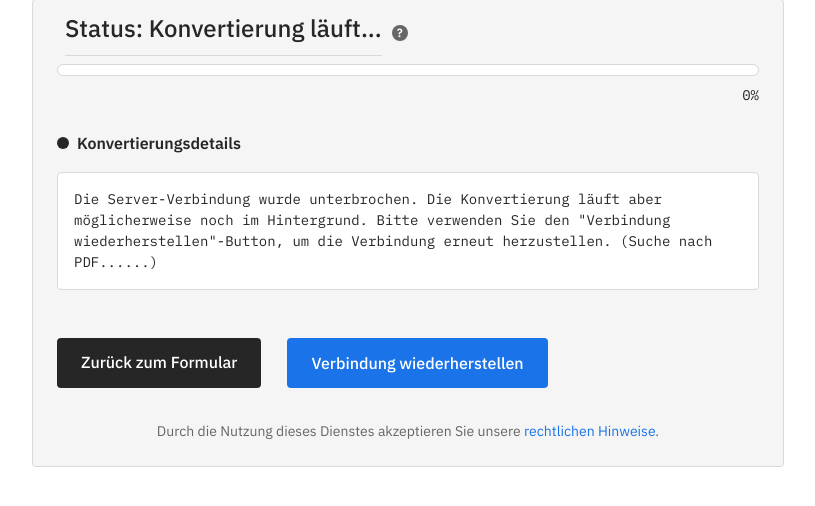
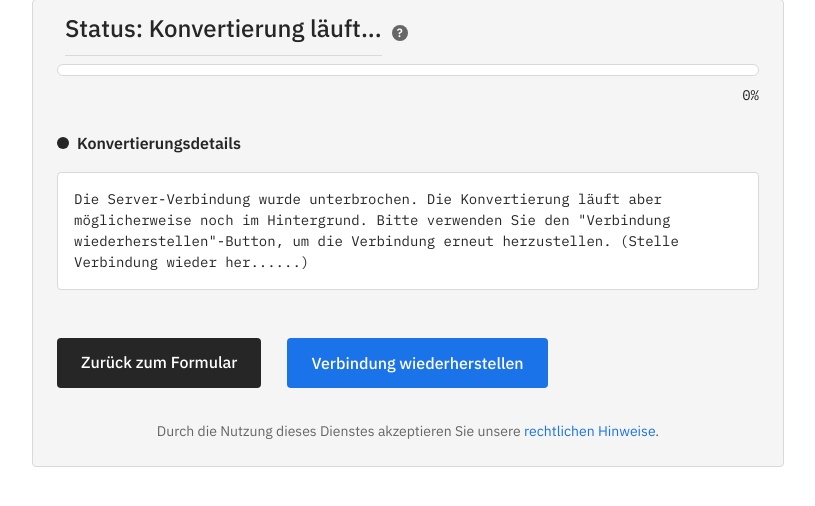
Before and after one commit to suntorytimed/epub_to_remarkable, a Python web app: template templates/progress.html in a window 1280 px wide. Shown: the part 154-660 px from the top of the page, without its empty margins (232-1047 px from the left). Run offline with Jinja, Linux system fonts and the light colour scheme; the template is opened without the code that fills it, so the values that code supplies are empty.

Commit message:
change status text

```diff
--- a/templates/progress.html
+++ b/templates/progress.html
@@ -121,7 +121,7 @@
 
             if (reconnectAttempt > 1) {
                 document.getElementById('status-message').textContent =
-                    `${i18n.translate('connectionLost')} (${i18n.translate('statusSearching')}...)`;
+                    `${i18n.translate('connectionLost')} (${i18n.translate('statusReconnecting')}...)`;
             }
 
             eventSource = new EventSource(`/progress/${jobId}`);
@@ -207,7 +207,7 @@
         function manualReconnect() {
             const statusText = document.getElementById('status-text');
             const statusMessage = document.getElementById('status-message');
-            statusText.textContent = i18n.translate('statusSearching');
+            statusText.textContent = i18n.translate('statusReconnecting');
             statusMessage.textContent = i18n.translate('reconnecting');
 
             reconnectAttempt = 0;
--- a/templates/translations.js
+++ b/templates/translations.js
@@ -57,7 +57,7 @@ const translations = {
         statusCompleted: "Abgeschlossen",
         statusFailed: "Fehlgeschlagen",
         statusLostConnection: "Verbindung verloren",
-        statusSearching: "Suche nach PDF...",
+        statusReconnecting: "Stelle Verbindung wieder her...",
         statusInProgress: "In Bearbeitung",
         tooltip: "Wenn der Status nicht korrekt angezeigt wird, kann es sein, dass die Konvertierung trotzdem im Hintergrund läuft. Bitte warten Sie einige Minuten und klicken Sie dann auf \"Verbindung wiederherstellen\".",
         startingConversion: "Starte Konvertierung...",
@@ -151,7 +151,7 @@ const translations = {
         statusCompleted: "Completed",
         statusFailed: "Failed",
         statusLostConnection: "Connection lost",
-        statusSearching: "Searching for PDF...",
+        statusReconnecting: "Reconnecting...",
         statusInProgress: "In progress",
         tooltip: "If the status is not displayed correctly, the conversion may still be running in the background. Please wait a few minutes and then click \"Reconnect\".",
         startingConversion: "Starting conversion...",
```
